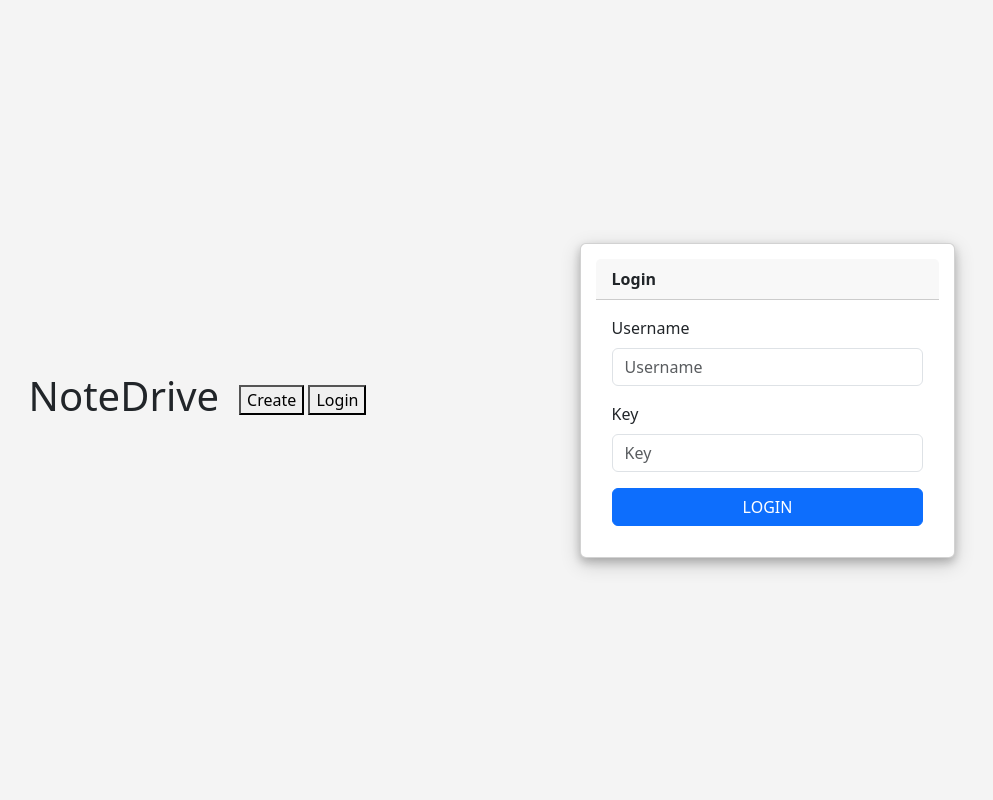
After one commit to tarikulislam36/iemhacks_E-tech, a PHP site: page /index.php in a window 1280 px wide, after a click on "Login". The commit adds this page. Shown: the whole page, without its empty margins (205-1198 px from the left). Run offline with PHP 8.4, Linux system fonts and the light colour scheme.

Commit message:
Add files via upload

```diff
--- a/Room.html
+++ b/Room.html
@@ -1,3 +1,6 @@
+
+
+
 <!doctype html>
 <html lang="en">
   <head>
--- /dev/null
+++ b/index.php
@@ -0,0 +1,243 @@
+<?php
+session_start();
+
+if ($_SERVER["REQUEST_METHOD"] == "POST") {
+    // Database connection
+    $conn = new mysqli("localhost", "root", "", "mydatabase");
+
+    // Check connection
+    if ($conn->connect_error) {
+        die("Connection failed: " . $conn->connect_error);
+    }
+
+    $username = $_POST["username"];
+    $password = $_POST["key"];
+
+    // Sanitize user input (to prevent SQL injection, use prepared statements)
+    $username = mysqli_real_escape_string($conn, $username);
+    $password = mysqli_real_escape_string($conn, $password);
+
+    // Query the database for the user
+    $sql = "SELECT * FROM users WHERE username='$username' AND user_key='$password'";
+    $result = $conn->query($sql);
+
+    if ($result->num_rows == 1) {
+        // Authentication successful
+        $_SESSION["username"] = $username;
+        $_SESSION["key"] = $key;
+
+        header("Location: room.html"); // Redirect to a welcome page
+        exit; // Ensure that no more code is executed after the redirect
+    } else {
+        // Authentication failed
+        echo "Invalid username or password.";
+    }
+
+    $conn->close();
+}
+?>
+
+<!DOCTYPE html>
+<html lang="en">
+<head>
+    <meta charset="UTF-8">
+    <meta name="viewport" content="width=device-width, initial-scale=1.0">
+    <link href="https://cdn.jsdelivr.net/npm/bootstrap@5.3.0/dist/css/bootstrap.min.css" rel="stylesheet">
+
+    <title>Two Divs</title>
+    <style>
+      @font-face {
+        font-family: algebraFont;
+        src: url(Alegreya-Regular.ttf);
+      }
+        /* Style for div A */
+        #divA {
+
+            height: 100vh;
+            display: flex;
+            justify-content: center;
+            align-items: center;
+        }
+
+        /* Style for div B */
+        #divB {
+            /* background-color: ; */
+            height: 100vh;
+            display: flex;
+            justify-content: center;
+            align-items: center;
+        }
+
+        @media only screen and (max-width: 719px) {
+            #divA {
+            background-color: #c0c2c2;
+            height: auto;
+            display: flex;
+            justify-content: center;
+            align-items: center;
+        }
+
+        /* Style for div B */
+        #divB {
+            background-color: #060505;
+            height: auto;
+            display: flex;
+            justify-content: center;
+            align-items: center;
+        }
+}
+
+
+/* You can customize this CSS as needed */
+body {
+  background-color: #f4f4f4;
+}
+
+.card {
+  margin-top: 0px;
+  padding: 15px;
+  box-shadow: 0 4px 8px 0 rgba(0, 0, 0, 0.2), 0 6px 20px 0 rgba(0, 0, 0, 0.19);
+}
+
+#login{
+  margin-top: 0px;
+    padding: 15px;
+    box-shadow: 0 4px 8px 0 rgba(0, 0, 0, 0.2), 0 6px 20px 0 rgba(0, 0, 0, 0.19);
+
+
+  --bs-card-spacer-y: 1rem;
+    --bs-card-spacer-x: 1rem;
+    --bs-card-title-spacer-y: 0.5rem;
+    --bs-card-title-color: ;
+    --bs-card-subtitle-color: ;
+    --bs-card-border-width: var(--bs-border-width);
+    --bs-card-border-color: var(--bs-border-color-translucent);
+    --bs-card-border-radius: var(--bs-border-radius);
+    --bs-card-box-shadow: ;
+    --bs-card-inner-border-radius: calc(var(--bs-border-radius) - (var(--bs-border-width)));
+    --bs-card-cap-padding-y: 0.5rem;
+    --bs-card-cap-padding-x: 1rem;
+    --bs-card-cap-bg: rgba(var(--bs-body-color-rgb), 0.03);
+    --bs-card-cap-color: ;
+    --bs-card-height: ;
+    --bs-card-color: ;
+    --bs-card-bg: var(--bs-body-bg);
+    --bs-card-img-overlay-padding: 1rem;
+    --bs-card-group-margin: 0.75rem;
+    position: relative;
+    display: flex;
+    flex-direction: column;
+    min-width: 0;
+    height: var(--bs-card-height);
+    color: var(--bs-body-color);
+    word-wrap: break-word;
+    background-color: var(--bs-card-bg);
+    background-clip: border-box;
+    border: var(--bs-card-border-width) solid var(--bs-card-border-color);
+    border-radius: var(--bs-card-border-radius);
+
+}
+
+    </style>
+</head>
+<body>
+    <div class="container">
+        <div class="row">
+            <!-- Div A -->
+            <div class="col-md-7" id="divA">
+          <p>        <h1 style="padding-right: 20px;font-family: inherit;">NoteDrive </h1> </p>
+                <br>
+                <br>
+                <!-- div A here -->
+<div>
+
+
+
+                <button onclick="createBtn()"> Create</button>
+                <button onclick="loginBtn()"> Login</button>
+</div>
+      </div>
+            <!-- Div B -->
+            <div class="col-md-5" id="divB">
+
+                <div class="col-md-10">
+                <div  id="create" class="card">
+                    <div class="card-header">
+                      <b>Create </b>
+                    </div>
+                    <button type="submit" class="btn btn-secondary" id="generate-btn" style="position: absolute;right: 1px;">Auto Generate</button>
+
+
+
+                    <div class="card-body">
+                   <!-- Modify the form in the Create section -->
+<form id="registration-form" action="" method="post">
+    <div class="mb-3">
+        <label for="email" class="form-label">Username</label>
+        <input type="text" class="form-control"  id="username" placeholder="Username" required>
+        <p id="username-status"></p>
+    </div>
+    <div class="mb-3">
+        <label for="password" class="form-label">Key</label>
+        <input type="text" class="form-control" id="key" placeholder="Key" required>
+    </div>
+
+    <button type="submit" class="btn btn-primary" id="submit-btn" style="width: 100%;">GO</button>
+</form>
+
+
+                    </div>
+            </div>
+
+            <!-- Login start here -->
+            <div id="login"   style="display: none;">
+              <div class="card-header">
+                <b>Login </b>
+              </div>
+              <!-- <button type="submit" class="btn btn-secondary" id="generate-btn" style="position: absolute;right: 1px;">Auto Generate</button>  -->
+
+
+
+              <div class="card-body">
+
+              <form method="POST" action="">
+                  <div class="mb-3">
+                    <label for="email" class="form-label">Username</label>
+                    <input type="text" class="form-control" name="username"  id="username" placeholder="Username" required>
+
+                  </div>
+                  <div class="mb-3">
+                    <label for="password" class="form-label">Key</label>
+                    <input type="text" class="form-control" name="key" id="key" placeholder="Key" required>
+                  </div>
+                  <p id="message"></p>
+
+                  <button type="submit" value="login" class="btn btn-primary" id="submit-btn" style="width: 100%;">LOGIN</button>
+                </form>
+              </div>
+      </div>
+
+        </div>
+    </div>
+    <script src="https://code.jquery.com/jquery-3.6.0.min.js"></script>
+    <script src="scriptjh.js"></script>
+
+    <!-- Bhubon Code start here -->
+    <script>
+        function loginBtn(){
+          document.getElementById("login").style.display="block";
+          document.getElementById("create").style.display="none";
+          console.log("hell no")
+      }
+        function createBtn(){
+          document.getElementById("create").style.display="block";
+          document.getElementById("login").style.display="none";
+
+        }
+
+
+    </script>
+    <script src="js_password_genarator.js"></script>
+    <!-- Bhubon code end here -->
+</body>
+</html>
--- /dev/null
+++ b/js_password_genarator.js
@@ -0,0 +1,21 @@
+
+
+const characters ='123456789ABCDEFGHIJKLMNOPQRSTUVWXYZabcdefghijklmnopqrstuvwxyz0123456789';
+let result = ' ';
+
+function generatePassword(length) {
+
+    const charactersLength = characters.length;
+    for ( let i = 0; i < length; i++ ) {
+        result += characters.charAt(Math.floor(Math.random() * charactersLength));
+    }
+
+    return result;
+}
+
+
+
+
+function generateUsername() {
+    document.getElementById("key").value=generatePassword(8);
+}
--- a/scriptjh.js
+++ b/scriptjh.js
@@ -1,10 +1,14 @@
 $(document).ready(function() {
     $("#generate-btn").click(function() {
         let randomUsername = generateUsername();
+        let randomPassword = generatePassword();
         $("#username").val(randomUsername);
+        $("#key").val(randomPassword);
     });
 
-    $("#submit-btn").click(function() {
+    $("#registration-form").submit(function(e) {
+        e.preventDefault(); // Prevent the form from submitting
+
         let username = $("#username").val();
         let key = $("#key").val();
 
@@ -14,11 +18,88 @@ $(document).ready(function() {
             data: { username: username, key: key },
             success: function(response) {
                 $("#message").text(response);
+
+                if (response === "Registration successful") {
+                    // Redirect to room.html after successful registration
+                    window.location.href = "room.html";
+                }
             }
         });
     });
+
+
+
+
+
+
+
+
+const characters ='123456789abcdefghijklmnopqrstuvwxyz0123456789';
+let result = ' ';
+
+function generatePassword() {
+    var length = 8;
+    const charactersLength = characters.length;
+    for ( let i = 0; i < length; i++ ) {
+        result = characters.charAt(Math.floor(Math.random() * charactersLength))+characters.charAt(Math.floor(Math.random() * charactersLength))+characters.charAt(Math.floor(Math.random() * charactersLength))+characters.charAt(Math.floor(Math.random() * charactersLength));
+    }
+    var keyValue = document.getElementById("key").value;
+    if( keyValue != null){
+        document.getElementById("key").value='';
+        console.log(result);
+    }
+    else{
+        document.getElementById("key").value=result;
+    }
+
+
+    return result;
+
+}
+
+function generateUsername() {
+
+
+    return "user" + Math.floor(Math.random() * 1000);
+
+}
+
+
+
+
+function checkUsernameAvailability(username) {
+    $.ajax({
+        type: "POST",
+        url: "check_username.php",
+        data: { username: username },
+        success: function(response) {
+            if (response === "available") {
+                $("#username-status").text("Username available.");
+            } else {
+                $("#username-status").text("Username already taken.");
+            }
+        }
+    });
+}
 });
 
-function generateUsername() {
-    return "user" + Math.floor(Math.random() * 1000);
+//check username
+$("#username").keyup(function() {
+    let username = $("#username").val();
+    checkUsernameAvailability(username);
+});
+
+function checkUsernameAvailability(username) {
+    $.ajax({
+        type: "POST",
+        url: "check_username.php",
+        data: { username: username },
+        success: function(response) {
+            if (response === "available") {
+                $("#username-status").text("Username available.");
+            } else {
+                $("#username-status").text("Username already taken.");
+            }
+        }
+    });
 }
```
Also changed, not shown: check_username.php (added, +29 -0 lines), login.php (added, +35 -0 lines), register.php (+14 -1 lines), save.php (+15 -0 lines), Alegreya-Regular.ttf (added), script.js (line endings or trailing spaces).
